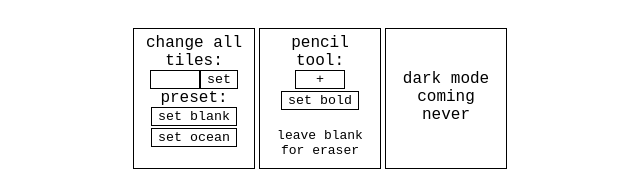
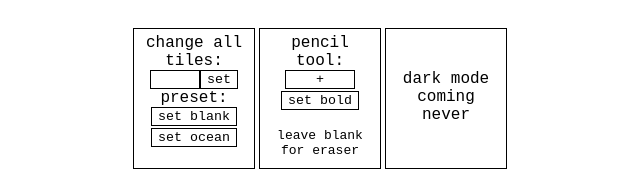
Before and after one commit to Acedog3/TheTravelers-build-tool, a plain HTML site: page index.html in a window 1280 px wide. Shown: the part 753-929 px from the top of the page, 320-960 px from the left. Drawn offline with nearby package versions, Linux system fonts and the light colour scheme.

Commit message:
Update index.html

```diff
--- a/index.html
+++ b/index.html
@@ -55,7 +55,7 @@ dont worry, i didnt write all of this by hand
 
 		<div id="box">pencil tool:
 			<br>
-			<input value="+" id="currentPencilInput" style="text-align: center; width: 50px;"><div style="padding: 1px;"></div>
+			<input value="+" id="currentPencilInput" style="text-align: center; width: 70px;"><div style="padding: 1px;"></div>
 			<button onClick="document.getElementById('currentPencilInput').value = '<b>#</b>'">set bold</button>
 <br><br><span style="font-size: 13px;">leave blank for eraser</span></div><div style="padding: 2px;"></div>
 
```
